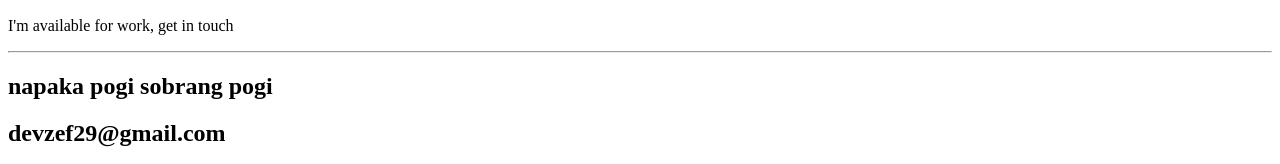
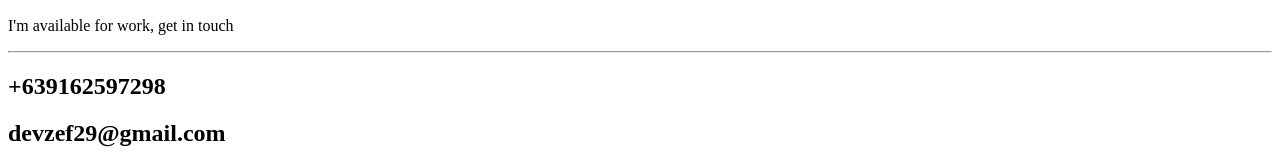
Before and after one commit to LordZeF/simple-folio, a website: page src/template.html in a window 1280 px wide. Shown: the part 3646-3810 px from the top of the page. Drawn offline with nearby package versions, Linux system fonts and the light colour scheme.

Commit message:
updating

```diff
--- a/src/template.html
+++ b/src/template.html
@@ -226,7 +226,7 @@
         <p class="contact-wrapper__text">
           I'm available for work, get in touch
           <hr>
-          <h2>napaka pogi sobrang pogi</h2>
+          <h2>+639162597298</h2>
           <h2>devzef29@gmail.com</h2>
         </p>
 
```
Also changed, not shown: dist/index.html.
